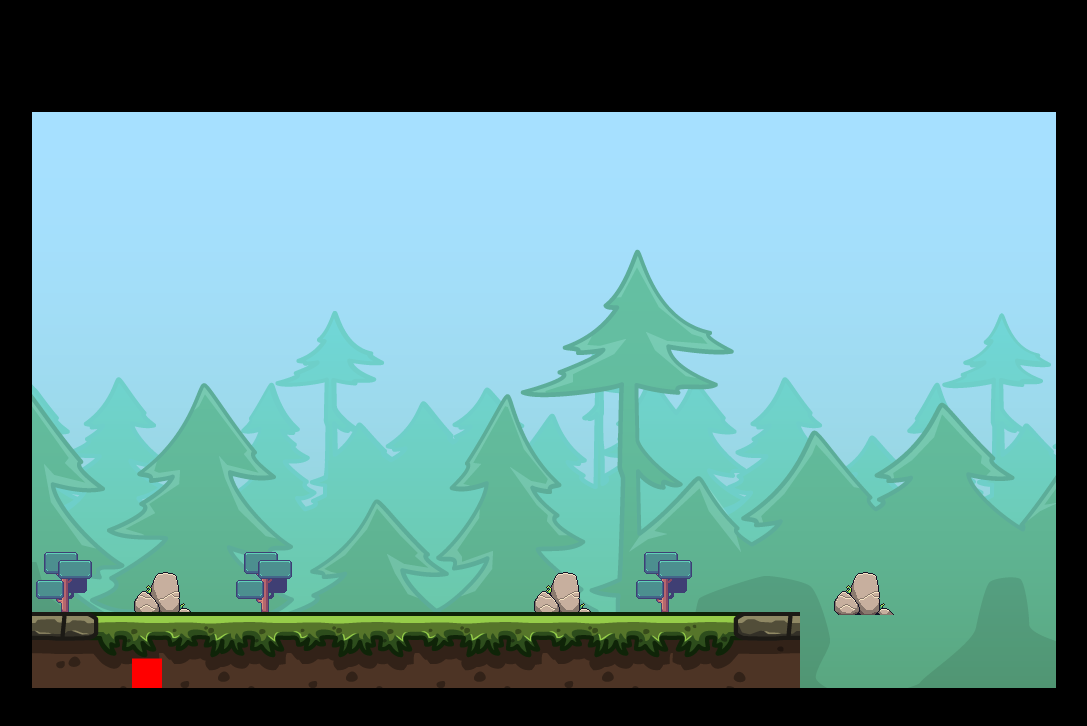
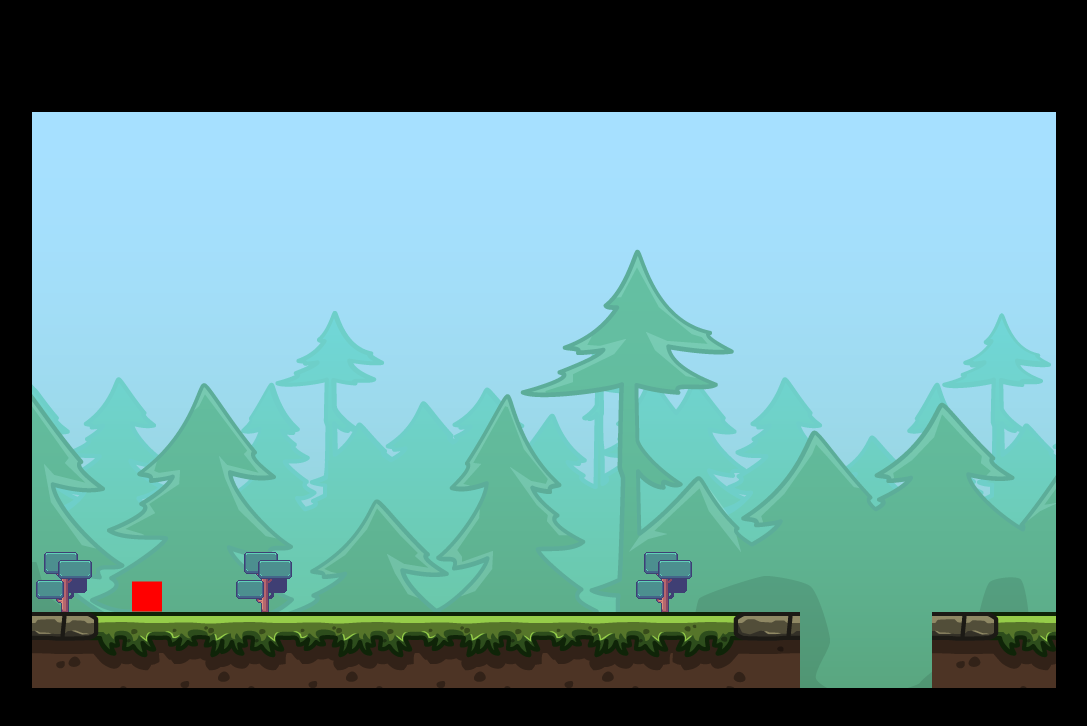
Before and after one commit to maysunktong/js-canvas, a plain HTML site: page 2_side-scrolling/index.html in a window 1280 px wide. Shown: the whole page, without its empty margins (96-1183 px from the left). Drawn offline with Linux system fonts and the light colour scheme.

Commit message:
Implement death pits and init()

```diff
--- a/2_side-scrolling/game.js
+++ b/2_side-scrolling/game.js
@@ -49,7 +49,6 @@ class Player {
 
     if (this.position.y + this.height + this.velocity.y <= canvas.height)
       this.velocity.y += gravity;
-    else this.velocity.y = 0;
   }
 }
 
@@ -85,22 +84,35 @@ class GenericObject {
   }
 }
 
-const player = new Player();
-const platforms = [
+/* declare variables for init() */
+let player = new Player();
+let platforms = [];
+let genericObjects = [];
+let keys = {
+  right: {
+    pressed: false,
+  },
+  left: {
+    pressed: false,
+  },
+};
+let scrollOffset = 0;
+
+// initializing the game: restart
+const init = () => {
+  player = new Player();
+  platforms = [
     new Platform({ x: 0, y: 500, image: platformImage }),
-  new Platform({ x: platformImage.width, y: 500, image: platformImage }),
+    new Platform({ x: 900, y: 500, image: platformImage }),
   ];
-const genericObjects = [
+  genericObjects = [
     new GenericObject({ x: 0, y: 0, image: backgroundImage }),
     new GenericObject({ x: 0, y: 440, image: treesImage }),
     new GenericObject({ x: 200, y: 440, image: treesImage }),
     new GenericObject({ x: 600, y: 440, image: treesImage }),
-  new GenericObject({ x: 100, y: 450, image: rocksImage }),
-  new GenericObject({ x: 800, y: 450, image: rocksImage }),
-  new GenericObject({ x: 500, y: 450, image: rocksImage }),
   ];
 
-const keys = {
+  keys = {
     right: {
       pressed: false,
     },
@@ -110,7 +122,8 @@ const keys = {
   };
 
   // how far have platform scrolled
-let scrollOffset = 0;
+  scrollOffset = 0;
+};
 
 // loop over animate()
 const animate = () => {
@@ -143,7 +156,7 @@ const animate = () => {
         platform.position.x -= 5;
       });
       genericObjects.forEach((genericObject) => {
-        genericObject.position.x -= 2;
+        genericObject.position.x -= 3;
       });
     } else if (keys.left.pressed) {
       scrollOffset += 5;
@@ -151,7 +164,7 @@ const animate = () => {
         platform.position.x += 5;
       });
       genericObjects.forEach((genericObject) => {
-        genericObject.position.x += 2;
+        genericObject.position.x += 3;
       });
     }
   }
@@ -168,8 +181,15 @@ const animate = () => {
       player.velocity.y = 0;
     }
   });
+
+  // WIN condition
   if (scrollOffset > 1000) {
     console.log("You win");
+  }
+
+  // LOSE condition: death pits
+  if (player.position.y > canvas.width) {
+    init();
   }
 };
 
--- a/2_side-scrolling/index.html
+++ b/2_side-scrolling/index.html
@@ -3,8 +3,8 @@
   <head>
     <meta charset="UTF-8" />
     <meta name="viewport" content="width=device-width, initial-scale=1.0" />
-    <script src="game.js" defer></script>
-    <link rel="stylesheet" href="global.css" />
+    <script src="./game.js" defer></script>
+    <link rel="stylesheet" href="./global.css" />
     <title>Side Scrolling Game</title>
   </head>
   <body>
```
Lines whose indentation alone changed are shown as unchanged.
